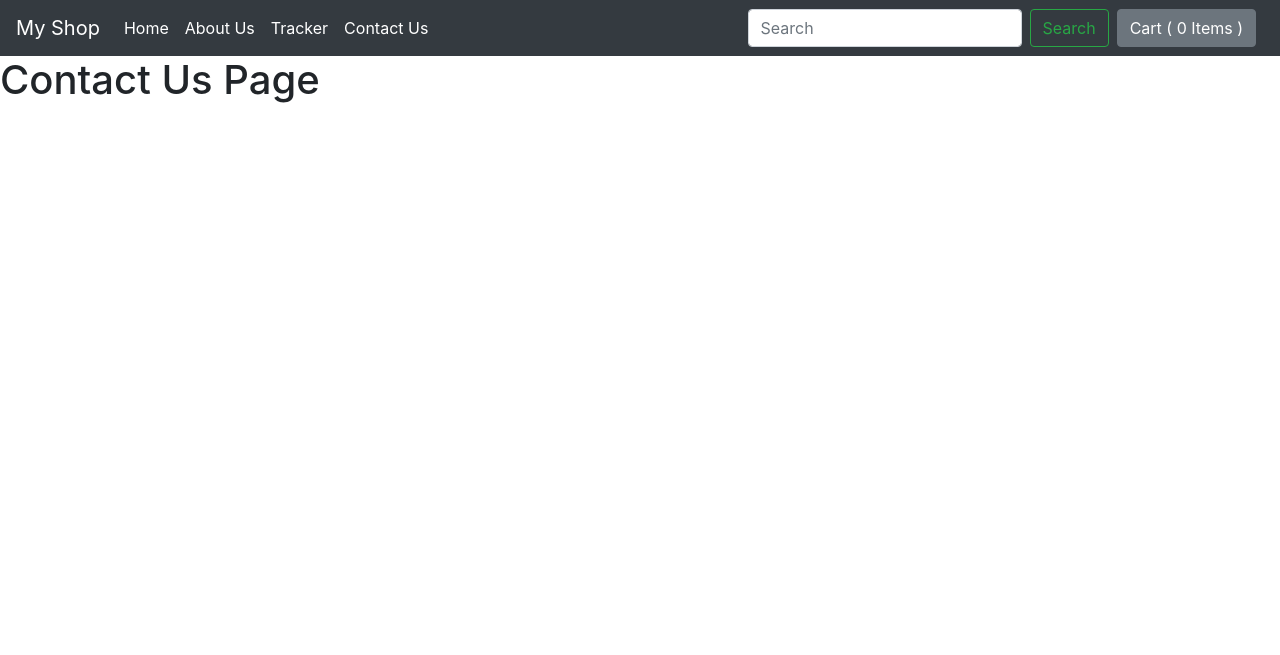
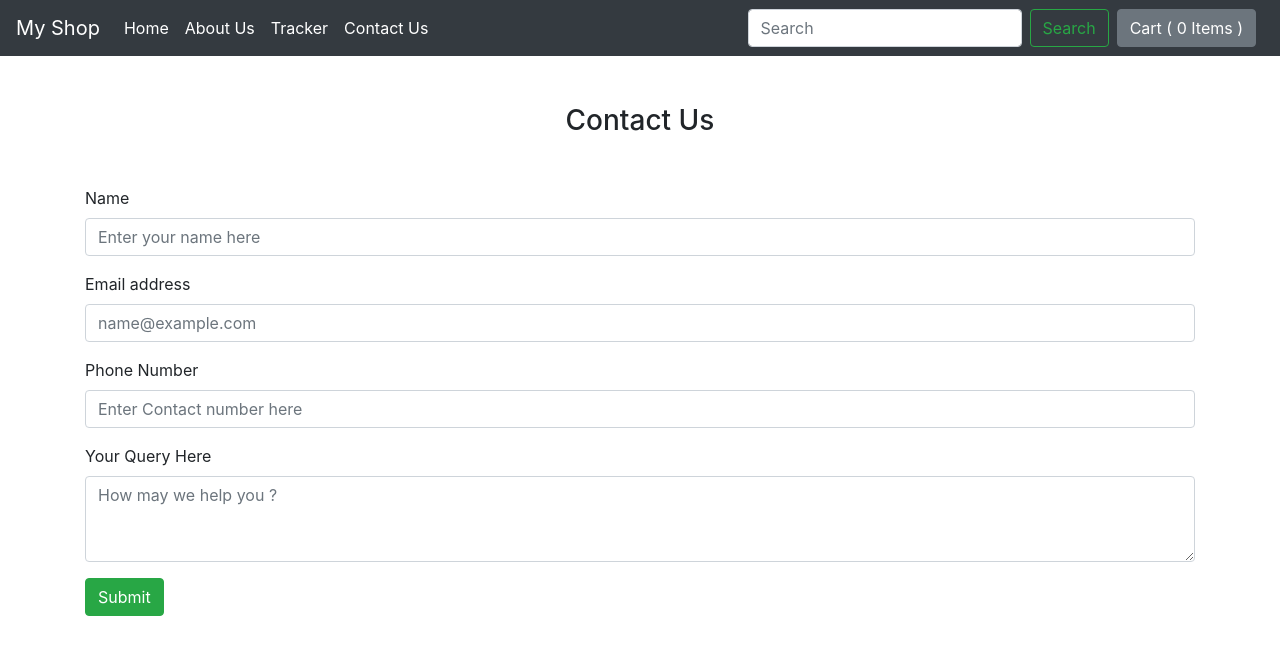
Before and after one commit to saifhusain2016/djangoEcom, a Django app: page /shop/contactus/ in a window 1280 px wide. Shown: the top 655 px of the page. Run offline with Django 3.2, Linux system fonts and the light colour scheme; some libraries are stand-ins or nearby versions.

Commit message:
ContactUs Page

```diff
--- a/shop/admin.py
+++ b/shop/admin.py
@@ -1,5 +1,6 @@
 from django.contrib import admin
-from .models import Product
+from .models import Product, Contact
 # Register your models here.
 
 admin.site.register(Product)
+admin.site.register(Contact)
--- a/shop/templates/shop/contactUs.html
+++ b/shop/templates/shop/contactUs.html
@@ -3,7 +3,30 @@
 {%block title%}About us page{%endblock%}
 
 {% block content%}
-
-<h1> Contact Us Page </h1>
-
+<div class="container my-5">
+    <center>
+        <h3>Contact Us</h3>
+    </center>
+    <form class="my-5" action="/shop/contactus/" method="post">
+        {% csrf_token %}
+        <div class="form-group">
+            <label for="name">Name</label>
+            <input type="name" class="form-control" id="name" name="name" placeholder="Enter your name here">
+        </div>
+        <div class="form-group">
+            <label for="email">Email address</label>
+            <input type="email" class="form-control" id="email" name="email" placeholder="name@example.com">
+        </div>
+         <div class="form-group">
+            <label for="email">Phone Number</label>
+            <input type="tel" class="form-control" id="phone" name="phone" placeholder="Enter Contact number here">
+        </div>
+        <div class="form-group">
+            <label for="query">Your Query Here</label>
+            <textarea class="form-control" id="query" rows="3" name="query" ,
+                      placeholder="How may we help you ?"></textarea>
+        </div>
+        <button type="submit" id="contactSubmit" class="btn btn-success">Submit</button>
+    </form>
+</div>
 {%endblock%}
--- a/shop/views.py
+++ b/shop/views.py
@@ -1,5 +1,5 @@
 from django.shortcuts import render
-from .models import Product
+from .models import Product, Contact
 from math import ceil
 
 def index(request):
@@ -18,6 +18,13 @@ def aboutus(request):
     return render(request, 'shop/aboutus.html')
 
 def contactus(request):
+    if request.method == "POST":
+        name = request.POST.get('name')
+        phone = request.POST.get('phone')
+        email = request.POST.get('email')
+        query = request.POST.get('query')
+        contact = Contact(name=name, phone=phone, email=email, query=query)
+        contact.save()
     return render(request, 'shop/contactUs.html')
 
 def tracker(request):
```
Also changed, not shown: shop/models.py (+10 -0 lines), db.sqlite3, shop/migrations/0005_contact.py (added), shop/migrations/0006_auto_20200823_1818.py (added).
